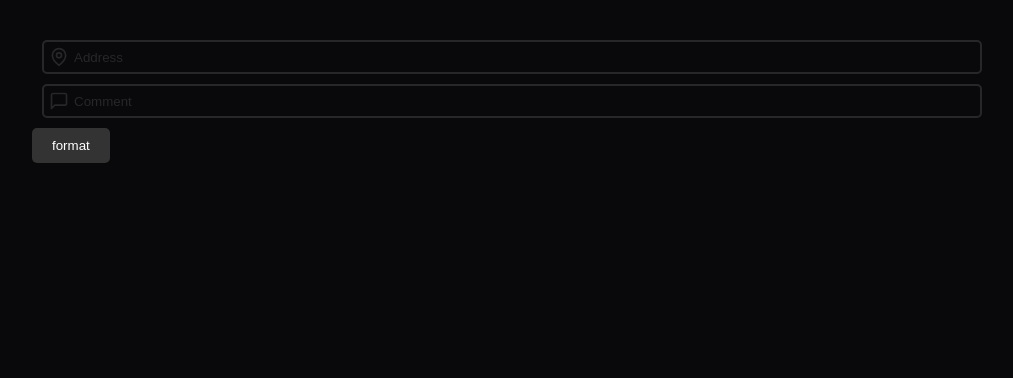
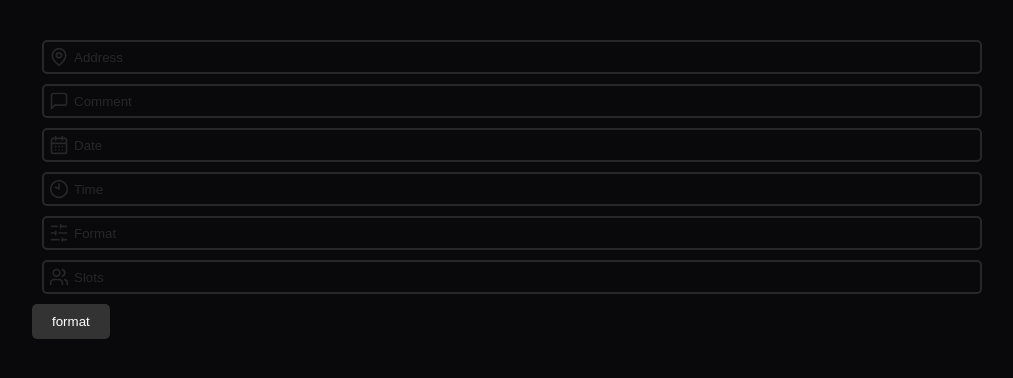
Before and after one commit to marktcheltsov/chikovani-web, a React (Create React App) app: page / in a window 1280 px wide. Shown: the top 378 px of the page, without its empty margins (128-1141 px from the left). Built offline with nearby package versions, Linux system fonts and the light colour scheme.

Commit message:
start creating event form

```diff
--- a/package.json
+++ b/package.json
@@ -16,6 +16,9 @@
     "react-scripts": "5.0.1",
     "typescript": "^4.9.5",
     "web-vitals": "^2.1.4"
+  },
+  "devDependencies": {
+    "@babel/plugin-proposal-private-property-in-object": "^1.0.0"
   },
   "scripts": {
     "start": "react-scripts start",
@@ -41,4 +44,5 @@
       "last 1 safari version"
     ]
   }
+
 }
--- a/src/components/layout.jsx
+++ b/src/components/layout.jsx
@@ -1,5 +1,4 @@
 import React from 'react'
-import Header from './header'
 
 const Layout = ({children}) => {
   return (
--- a/src/pages/create-event/create-event.jsx
+++ b/src/pages/create-event/create-event.jsx
@@ -9,6 +9,12 @@ function CreateEvent() {
         <Input icon={MapPin} placeholder={'Address'}/>
         <Input icon={MessageSquare} placeholder={'Comment'}/>
         <div>
+            <Input icon={CalendarDays} placeholder={'Date'}/>
+            <Input icon={Clock10} placeholder={'Time'}/>
+        </div>
+        <Input icon={SlidersHorizontal} placeholder={'Format'}/>
+        <Input icon={Users} placeholder={'Slots'}/>
+        <div>
             <DropdownMenu title='format' items={['3x3', '4x4']}/>
         </div>
     </div>
```
